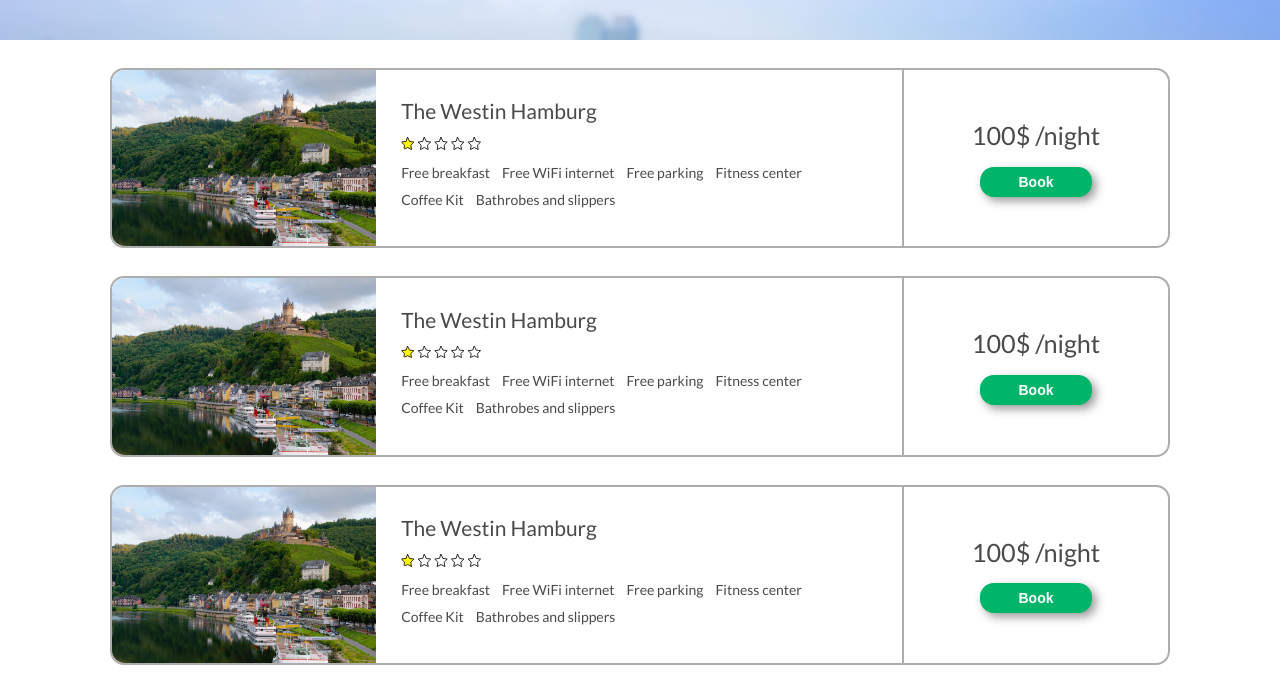
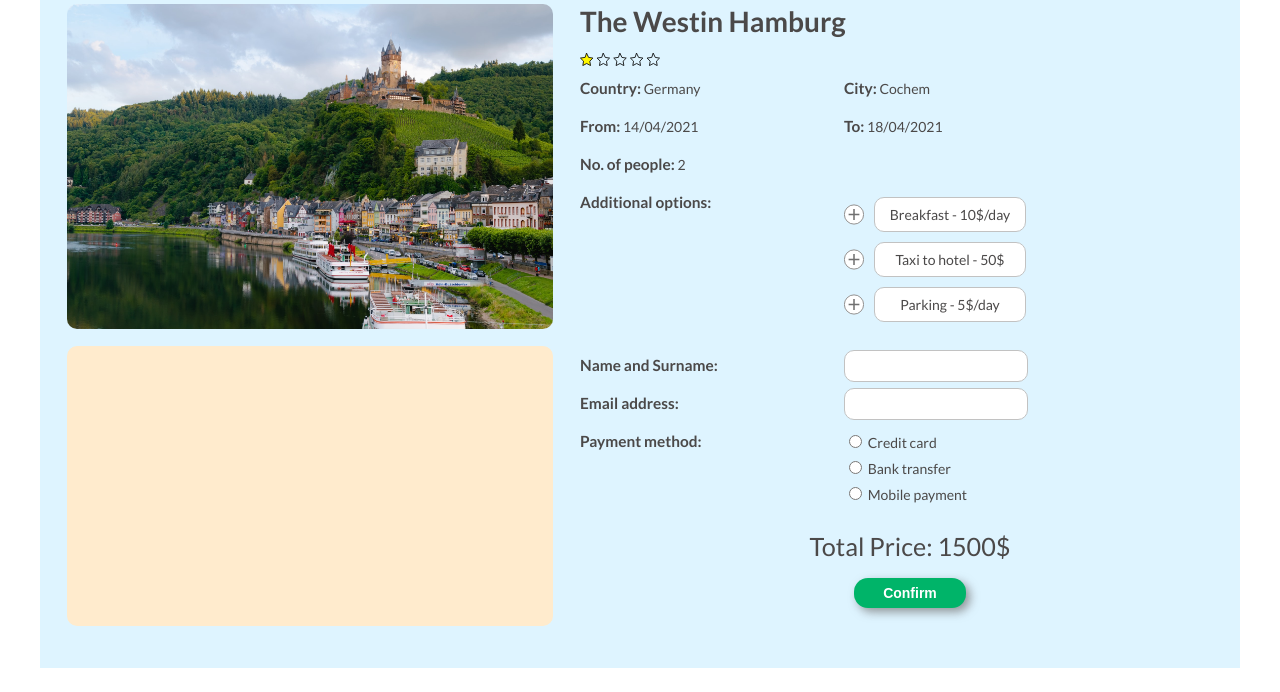
Before and after one commit to Ula-Nawrot/Travel-App, a website built with webpack: page src/index.html in a window 1280 px wide. Shown: the part 80-772 px from the top of the page. Built offline with nearby package versions, Linux system fonts and the light colour scheme.

Commit message:
adding HTML and SCSS for page 3

```diff
--- a/src/index.html
+++ b/src/index.html
@@ -83,7 +83,7 @@
         </div>
       </div> -->
       <!-- Page 2 -->
-      <header>
+      <!-- <header>
         <div class="arrow_back">
           <img src="./images/arrow_back.svg" alt="arrow back" />
         </div>
@@ -210,8 +210,69 @@
               <button class="btn search__btn">Book</button>
           </div>
         </div>
+         -->
+      <!-- Page 3 -->
+        <div class="form">
+          <div class="images">
+            <img src="./images/cochem_germany.jpg" />
+            <div class="map"></div>
+          </div>
+          <div class="hotel_form">
+            <p class="hotel_name">The Westin Hamburg</p>
+            <img src="./images/stars_1.svg" alt="one star" class="stars"/>
+            <div class="two_columns">
+              <p><span>Country:</span> Germany</p>
+              <p><span>City:</span> Cochem</p>
+            </div>
+            <div class="two_columns">
+              <p><span>From:</span> 14/04/2021</p>
+              <p><span>To:</span> 18/04/2021</p>
+            </div>
+            <p><span>No. of people:</span> 2</p>
+            <div class="two_columns">
+              <p><span>Additional options:</span></p>
+              <div class="options">
+                  <div id="breakfast">
+                    <img src="./images/add_sign.svg"/>
+                    <p>Breakfast - 10$/day</p>
+                  </div>
+                  <div id="breakfast">
+                    <img src="./images/add_sign.svg"/>
+                    <p>Taxi to hotel - 50$</p>
+                  </div>
+                  <div id="breakfast">
+                    <img src="./images/add_sign.svg"/>
+                    <p>Parking - 5$/day</p>
+                  </div>
+              </div>
+            </div>
+            <div class="two_columns name_data">
+              <p><span>Name and Surname:</span></p>
+              <input type="text" id="surname" />
+            </div>
+            <div class="two_columns name_data">
+              <p><span>Email address:</span></p>
+              <input type="text" id="email"/>
+            </div>
+            <div class="two_columns">
+              <p><span>Payment method:</span></p>
+              <div class="inputs">
+                <input type="radio" id="credit_card" value="credit card">
+                <label for="credit card">Credit card</label><br>
+                <input type="radio" id="bank_transfer" value="bank transfer">
+                <label for="bank transfer">Bank transfer</label><br>
+                <input type="radio" id="mobile_payment" value="mobile payment">
+                <label for="mobile payment">Mobile payment</label>
+              </div>
+            </div>
+            <div class="booking">
+              <div class="price">Total Price: 1500$</div>
+              <button class="btn search__btn">Confirm</button>
+            </div>
 
+          </div>
 
+        </div>
 
       </div>
     </div>
--- a/src/js/app.js
+++ b/src/js/app.js
@@ -13,6 +13,7 @@
 import "../images/photo_nav@2x.png"
 import "../images/arrow_back.svg"
 import "../images/stars_1.svg"
+import "../images/add_sign.svg"
 
 
 //test();
--- a/src/scss/_base.scss
+++ b/src/scss/_base.scss
@@ -29,4 +29,5 @@
     flex-direction: column;
     justify-content: center;
     align-items: center;
+    width: 100vw;
   }
--- a/src/scss/_cities.scss
+++ b/src/scss/_cities.scss
@@ -60,7 +60,6 @@
       font-size: 1.5rem;
       margin: 0;
       margin-bottom: 14px;
-
     }
 
     img {
@@ -84,7 +83,11 @@
       padding-bottom: 10px;
     }
   }
-  .booking {
+
+}
+
+//////////////Button styling///////////////////
+.booking {
     width: 25%;
     display: flex;
     flex-direction: column;
@@ -116,4 +119,3 @@
       box-shadow: none;
     }
   }
-}
--- /dev/null
+++ b/src/scss/_form.scss
@@ -0,0 +1,123 @@
+
+.form {
+    width: 1200px;
+    background-color: #DEF4FF;
+    display: flex;
+    padding: 3rem 0;
+    font-size: 1rem;
+    margin: 3rem 0;
+    @media (max-width: 1200px) {
+        width: 860px;
+    }
+      @media (max-width: 960px) {
+        width: 730px;
+
+      }
+      @media (max-width: 768px) {
+        width: 60%;
+      }
+      @media (max-width: 576px) {
+      }
+
+}
+
+.images{
+    width: 45%;
+
+    img {
+        width: 90%;
+        margin: 0 5%;
+        border-radius: 10px;
+
+        @media (max-width: 768px) {
+          width: 400px;
+          border-radius: 1rem ;
+        }
+    }
+    .map{
+        width: 100%;
+        height: 280px;
+        width: 90%;
+        margin: 0 5%;
+        margin-top: 1rem;
+        border-radius: 10px;
+        background-color: blanchedalmond;
+    }
+}
+
+.hotel_form{
+    width: 55%;
+    .hotel_name {
+        font-size: 2rem;
+        font-weight: bold;
+        margin: 0;
+        margin-bottom: 14px;
+    }
+
+    img {
+      width: 80px;
+    }
+    .two_columns{
+        display: flex;
+        flex-direction: row;
+        p{
+            width: 40%;
+        }
+
+    }
+    span{
+        font-weight: bold;
+        font-size: 1.1rem;
+
+    }
+    p{
+        margin: 10px 0;
+    }
+    .options{
+        margin: 1rem 0;
+
+        img{
+            width: 20px;
+        }
+        div{
+            display: flex;
+            margin-bottom: 10px;
+
+            p{
+                width: 150px;
+                margin: 0;
+                margin-left: 10px;
+                padding: 8px 0;
+                background-color: $colorMain;
+                border: 1px solid rgb(194, 194, 194);
+                border-radius: 10px;
+                text-align: center;
+            }
+        }
+    }
+    .name_data input{
+        padding: 0;
+        margin: 0;
+        margin-top: 4px;
+        width: 182px;
+        height: 30px;
+        border: 1px solid rgb(194, 194, 194);
+        border-radius: 10px;
+    }
+
+    .inputs{
+        margin-top: 10px;
+        input, label{
+            margin-bottom: 10px;
+        }
+    }
+
+    .booking{
+        width: 100%;
+        display: flex;
+        flex-direction: column;
+        align-items: center;
+        justify-content: center;
+        padding-top: 1.5rem;
+    }
+}
--- a/src/scss/_headers.scss
+++ b/src/scss/_headers.scss
@@ -87,34 +87,32 @@
       }
     }
   }
+}
+///////////Butons style for all apges////////
+// .search__btn {
+//   margin: 0.8rem 0 0.8rem 0;
+//   font-size: 1rem;
+//   width: 10rem;
+//   font-weight: bold;
+//   display: flex;
+//   justify-content: center;
+//   align-items: center;
+//   border-radius: 1rem;
+//   border: none;
+//   padding: 0.5rem;
+//   background-color: $btn;
+//   color: $colorMain;
+//   box-shadow: 4px 4px 10px 0px rgba(119, 119, 119, 0.75);
+//   outline: none;
 
-
-
-  .search__btn {
-    margin: 0.8rem 0 0.8rem 0;
-    font-size: 1rem;
-    width: 10rem;
-    font-weight: bold;
-    display: flex;
-    justify-content: center;
-    align-items: center;
-    border-radius: 1rem;
-    border: none;
-    padding: 0.5rem;
-    background-color: $btn;
-    color: $colorMain;
-    box-shadow: 4px 4px 10px 0px rgba(119, 119, 119, 0.75);
-    outline: none;
-
-    img {
-      width: 1rem;
-      margin-left: 0.7rem;
-    }
-  }
-  .search__btn:hover {
-    box-shadow: none;
-  }
-}
+//   img {
+//     width: 1rem;
+//     margin-left: 0.7rem;
+//   }
+// }
+// .search__btn:hover {
+//   box-shadow: none;
+// }
 
 ////////////Page 2////////////////
 .arrow_back {
--- a/src/scss/main.scss
+++ b/src/scss/main.scss
@@ -2,3 +2,4 @@
 @import 'headers';
 @import 'recommendedCountries';
 @import 'cities';
+@import 'form';
```
Also changed, not shown: src/images/add_sign.svg (added).
